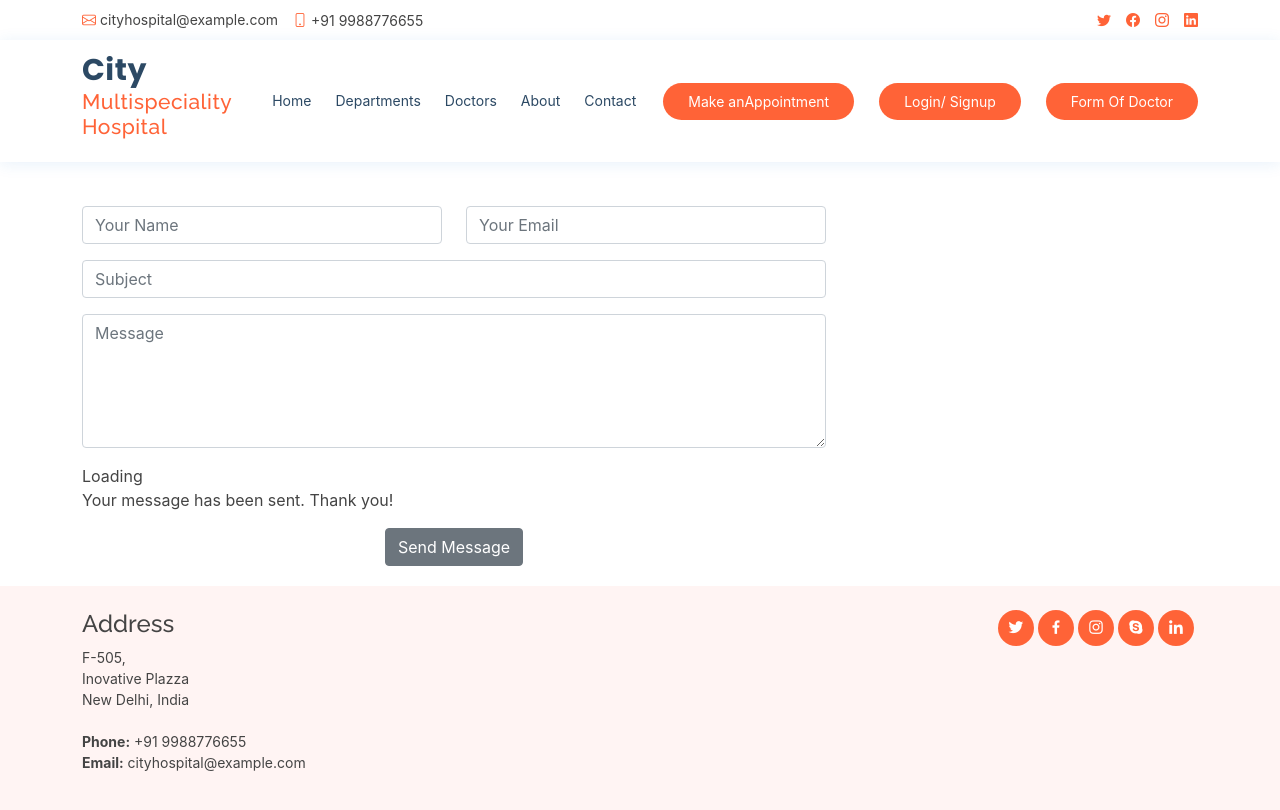
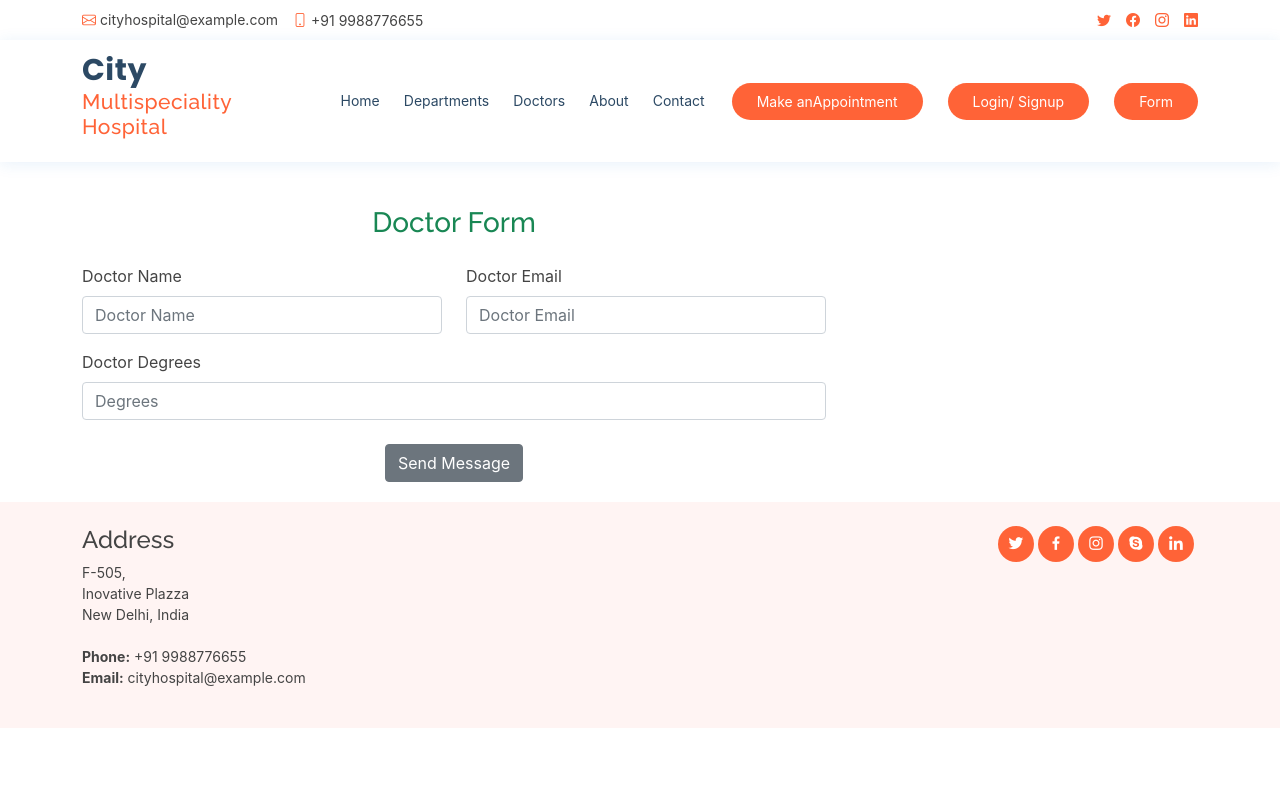
Before and after one commit to rnwsavan/firstreact, a React (Create React App) app: page /Form in a window 1280 px wide. Shown: the top 810 px of the page. Built offline with nearby package versions, Linux system fonts and the light colour scheme.

Commit message:
Form change 2

```diff
--- a/src/component/Header/Header.js
+++ b/src/component/Header/Header.js
@@ -61,7 +61,7 @@ function Header(props) {
                         <span className="d-none d-md-inline">Login/ Signup</span>
                     </NavLink>
                     <NavLink to={"/Form"} className="appointment-btn scrollto">
-                        <span className="d-none d-md-inline">Form Of Doctor</span>
+                        <span className="d-none d-md-inline">Form</span>
                     </NavLink>
                 </div>
             </header>
--- a/src/container/Forms/Form_1.js
+++ b/src/container/Forms/Form_1.js
@@ -1,7 +1,7 @@
 import React, { useState } from 'react';
 import * as yup from 'yup';
 import { Form, Formik, useFormik } from 'formik';
-import { Button, Input } from 'reactstrap';
+import { Button, Input, Label } from 'reactstrap';
 
 function Form_1(props) {
     const [userform, setuserform] = useState("Form_1");
@@ -9,7 +9,7 @@ function Form_1(props) {
     let Form_1 = {
         name: yup.string().required("please enter your name"),
         email: yup.string().email("please enter valid email").required("please enter email"),
-        subject: yup.string().required("please enter your subject"),
+        degress: yup.string().required("please enter your degress"),
     }
 
     let schema, initialVal;
@@ -18,7 +18,7 @@ function Form_1(props) {
     initialVal = {
         name: "",
         email: "",
-        subject: ""
+        degress: ""
     }
 
     const formik = useFormik({
@@ -41,18 +41,21 @@ function Form_1(props) {
                 <section className='mt-5'>
                     <div className='container'>
                         <div className="col-lg-8 mt-5 mt-lg-0">
+                        <h3 className='text-center mb-4 text-success'>Doctor Form</h3>
                             <Formik value={formik}>
                                 <Form onSubmit={formik.handleSubmit}>
                                     <div className="row">
                                         <div className="col-md-6 form-group">
-                                            <Input type="text" name="name" className="form-control" id="name" placeholder="Your Name" onChange={formik.handleChange} />
+                                                <Label>Doctor Name</Label>
+                                            <Input type="text" name="name" className="form-control" id="name" placeholder="Doctor Name" onChange={formik.handleChange} />
                                             {
                                                 formik.errors.name ?
                                                 <p>{formik.errors.name}</p> : null
                                             }
                                         </div>
                                         <div className="col-md-6 form-group mt-3 mt-md-0">
-                                            <Input type="email" className="form-control" name="email" id="email" placeholder="Your Email" onChange={formik.handleChange} />
+                                                <Label>Doctor Email</Label>
+                                            <Input type="email" className="form-control" name="email" id="email" placeholder="Doctor Email" onChange={formik.handleChange} />
                                             {
                                                 formik.errors.email ?
                                                 <p>{formik.errors.email}</p> : null
@@ -60,22 +63,15 @@ function Form_1(props) {
                                         </div>
                                     </div>
                                     <div className="form-group mt-3">
-                                        <Input type="text" className="form-control" name="subject" id="subject" placeholder="Subject" onChange={formik.handleChange} />
+                                            <Label>Doctor Degrees</Label>
+                                        <Input type="text" className="form-control" name="degress" id="degress" placeholder="Degrees" onChange={formik.handleChange} />
                                         {
-                                                formik.errors.subject ?
-                                                <p>{formik.errors.subject}</p> : null
+                                                formik.errors.degress ?
+                                                <p>{formik.errors.degress}</p> : null
                                             }
                                     </div>
-                                    <div className="form-group mt-3">
-                                        <textarea className="form-control" name="message" rows={5} placeholder="Message" onChange={formik.handleChange} defaultValue={""} />
 
-                                    </div>
-                                    <div className="my-3">
-                                        <div className="loading">Loading</div>
-                                        <div className="error-message" />
-                                        <div className="sent-message">Your message has been sent. Thank you!</div>
-                                    </div>
-                                    <div className="text-center"><Button type="submit" onClick={() => setuserform("Form_1")}>Send Message</Button></div>
+                                    <div className="text-center mt-4"><Button type="submit" onClick={() => setuserform("Form_1")}>Send Message</Button></div>
                                 </Form>
                             </Formik>
                         </div>
```
